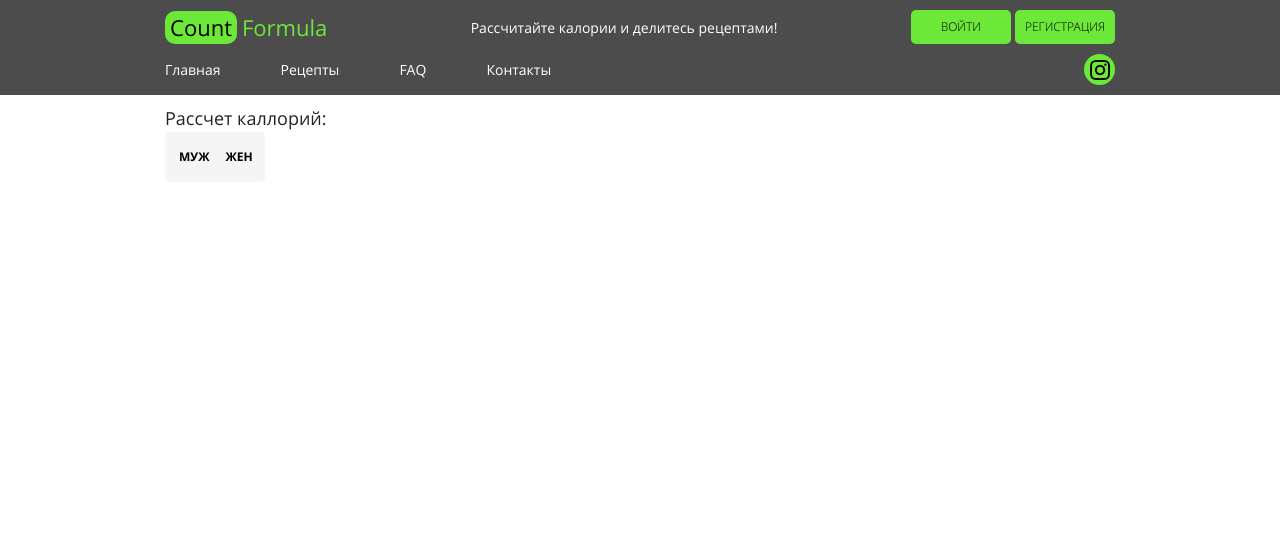
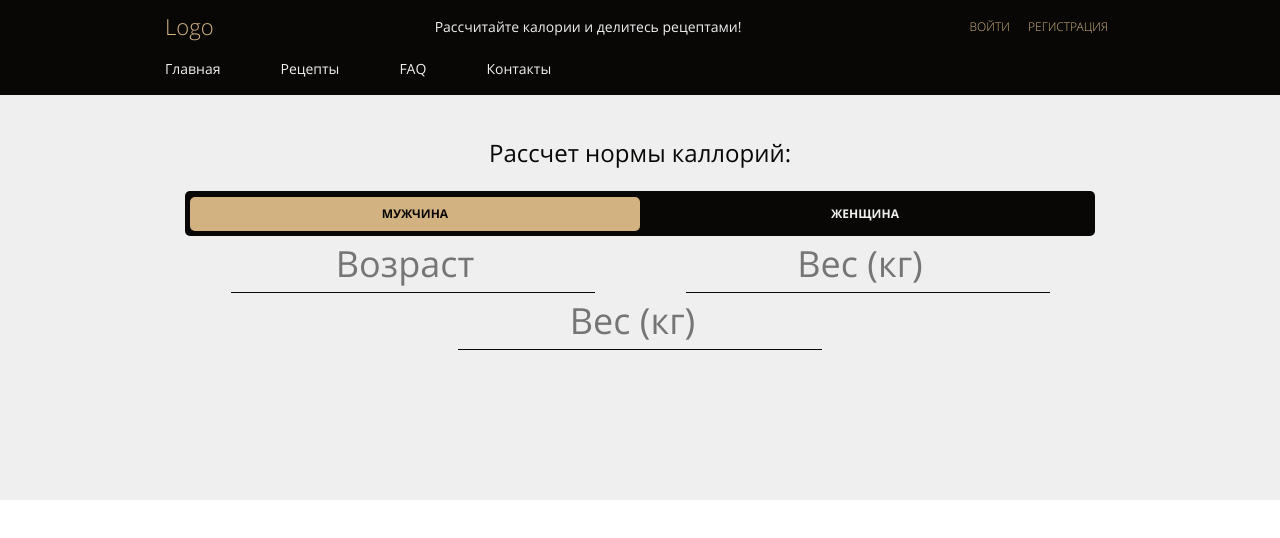
Before and after one commit to shikorin-jr/project, a website: page src/index.html in a window 1280 px wide. Drawn offline with Linux system fonts and the light colour scheme.

Commit message:
insert layout

```diff
--- a/src/index.html
+++ b/src/index.html
@@ -12,9 +12,7 @@
     <header class="header">
         <div class="container">
             <div class="header__wrapper">
-                <a class="header__logo">
-                    <span>Count</span>Formula
-                </a>
+                <a class="header__logo">Logo</a>
                 <h1>Рассчитайте калории и делитесь рецептами!</h1>
                 <div class="header__btns">
                     <button class="btn btn_small">Войти</button>
@@ -38,11 +36,11 @@
                         </li>
                     </ul>
                 </nav>
-                <div class="header__social">
+                <!-- <div class="header__social">
                     <a href="#">
                         <img src="./icons/instagram.png" alt="instagram">
                     </a>
-                </div>
+                </div> -->
             </div>
         </div>
     </header>
@@ -50,18 +48,24 @@
         <div class="container">
             <div class="calc__wrapper">
                 <div class="calc__calories">
-                    <h2>Рассчет каллорий:</h2>
+                    <h2>Рассчет нормы каллорий:</h2>
                     <form action="#" id="calories-form" class="ccal-form">
-                        <div class="radio-group radio-group_small">
-                            <input id="radio-group__man"  name="sex" type="radio" value="man" />
+                        <!-- <div class="radio-group radio-group_small">
+                            <input id="radio-group__man" checked name="sex" type="radio" value="man" />
                             <label for="radio-group__man" class="">Муж</label>
                             <input id="radio-group__woman"  name="sex" type="radio" value="woman" />
                             <label for="radio-group__woman">Жен</label>
+                        </div> -->
+                        <div class="radio-group radio-group_small">
+                            <input id="radio-group__man" checked name="sex" type="radio" value="man" />
+                            <label for="radio-group__man" class="">Мужчина</label>
+                            <input id="radio-group__woman"  name="sex" type="radio" value="woman" />
+                            <label for="radio-group__woman">Женщина</label>
                         </div>
 
-                        <!-- <input name="age" type="text" placeholder="Возраст" required>
-                        <input name="weight" type="text" placeholder="Вес" required>
-                        <input name="kfa" type="text" placeholder="КФА" required> -->
+                        <input name="age" type="number" placeholder="Возраст" required>
+                        <input name="weight" type="number" placeholder="Вес (кг)" required>
+                        <input name="weight" type="number" placeholder="Вес (кг)" required>
                     </form>
                 </div>
             </div>
--- a/src/scss/base/_variables.scss
+++ b/src/scss/base/_variables.scss
@@ -1,2 +1,7 @@
-$main-color: #6ce839;
-$second-color: #4c4c4c;
+// $main-color: #6ce839;
+// $second-color: #4c4c4c;
+
+$main-color: #d1b280;
+$second-color: #080706;
+$third-color: #efefef;
+$fourth-color: #594d46;
--- a/src/scss/blocks/_buttons.scss
+++ b/src/scss/blocks/_buttons.scss
@@ -1,16 +1,16 @@
 .btn{
     border: none;
-    background-color: $main-color;
-    color: #000;
-    padding: 8px;
+    background-color: transparent;
+    color: $main-color;
+    padding: 7px;
     text-transform: uppercase;
     font-weight: 300;
     border-radius:5px;
     &_small{
         font-size: 12px;
-        width: 100px;
     }
     &:hover{
-        background-color:rgba($main-color, $alpha: 0.8)
+        background-color: $main-color;
+        color: $second-color;
     }
 }
--- a/src/scss/blocks/_calc.scss
+++ b/src/scss/blocks/_calc.scss
@@ -1,11 +1,9 @@
 .calc{
-    padding-top: 105px;
-    min-height: 300px;
+    padding-top: 115px;
+    min-height: 500px;
+    background-color: $third-color;
     &__calories{
-        h2{
-            font-weight: 400;
-            font-size: 18px;
-            margin: 0;
-        }
+        border-radius: 5px;
+        padding: 20px 20px 80px 20px;
     }
 }
--- a/src/scss/blocks/_forms.scss
+++ b/src/scss/blocks/_forms.scss
@@ -1,9 +1,20 @@
 .ccal-form{
     display: flex;
     justify-content: space-between;
+    flex-wrap: wrap;
+    margin-top: 20px;
     input{
-        border: 1px solid #777;
-        padding: 10px 20px;
-        border-radius: 5px;
+        border: none;
+        border-bottom: 1px solid $second-color;
+        margin-top: 10px;
+        background-color: transparent;
+        width: 40%;
+        font-size: 36px;
+        text-align: center;
+        margin: 0 auto;
+        &::placeholder{
+            font-size: 36px;
+            text-align: center;
+        }
     }
 }
--- a/src/scss/blocks/_header.scss
+++ b/src/scss/blocks/_header.scss
@@ -10,30 +10,14 @@
         align-items: center;
     }
     &__logo{
-        display: block;
         color: $main-color;
-        font-weight: 400;
+        font-weight: 300;
         font-size: 22px;
         cursor: pointer;
-        padding: 0 10px 0 0;
-        span{
-            display: inline-block;
-            background-color: $main-color;
-            border-radius: 10px;
-            padding: 0 5px;
-            margin-right: 5px;
-            color: #000;
-        }
         &:hover{
             text-decoration: none;
             color: $main-color;
         }
-    }
-    h1{
-        font-size: 14px;
-        color: #fff;
-        font-weight: 400;
-        margin: 0;
     }
     &__menu{
         ul{
@@ -46,7 +30,7 @@
                 a{
                     cursor: pointer;
                     padding: 5px 60px 5px 0;
-                    color: #fff;
+                    color: $third-color;
                     font-size: 14px;
                     font-weight: 400;
                     display: block;
--- a/src/scss/blocks/_radio.scss
+++ b/src/scss/blocks/_radio.scss
@@ -1,26 +1,25 @@
 .radio-group{
     display: flex;
     align-items: center;
-    overflow: hidden;
-    border: 1px solid #f5f5f5;
-    background-color: #f5f5f5;
+    justify-content: space-between;
+    background-color: $second-color;
     padding: 5px;
     border-radius: 5px;
-    transition: 0.5s all;
-    height: 50px;
+    height: 45px;
     &_small{
-        width: 100px;
+        width: 100%;
     }
     label{
         border: none;
-        padding: 8px;
+        padding: 8px 0;
         text-transform: uppercase;
-        font-weight: 300;
         font-size: 12px;
-        color: #000;
+        color: $third-color;
         font-weight: 700;
-        margin: 0;
+        margin: 0 auto;
         cursor: pointer;
+        width: 100%;
+        text-align: center;
     }
     label:hover{
         text-decoration: underline;
@@ -28,6 +27,7 @@
     input:checked + label{
         background-color: $main-color ;
         border-radius: 5px;
+        color: $second-color;
     }
     input{
         display: none;
--- a/src/scss/style.scss
+++ b/src/scss/style.scss
@@ -7,6 +7,18 @@
     max-width: 950px;
     margin: 0 auto;
 }
+h1{
+    font-size: 14px;
+    color: $third-color;
+    font-weight: 400;
+    margin: 0;
+}
+h2{
+    font-size: 24px;
+    font-weight: 400;
+    text-align: center;
+    color: $second-color;
+}
 
 @import './blocks/buttons';
 @import './blocks/header';
```
Also changed, not shown: src/css/style.min.css.
